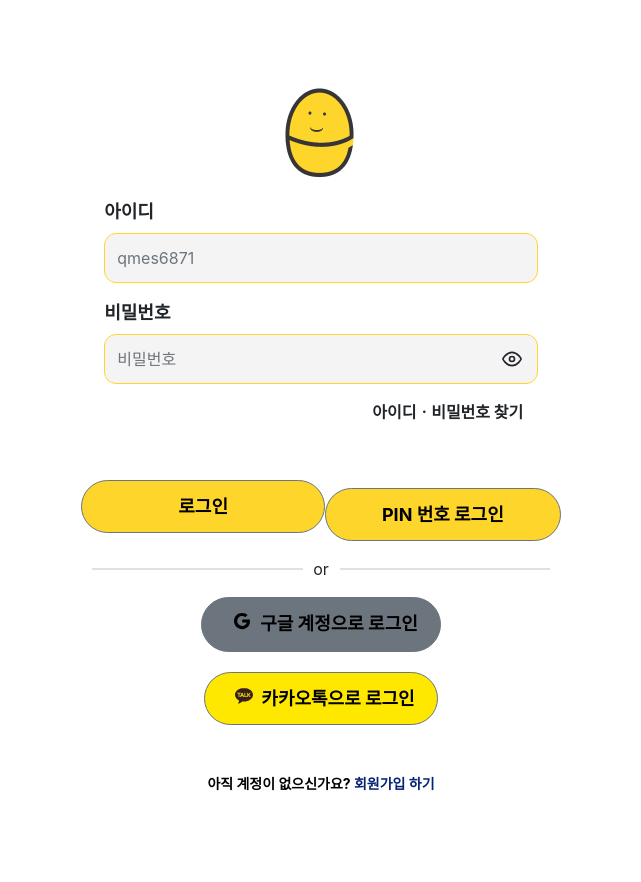
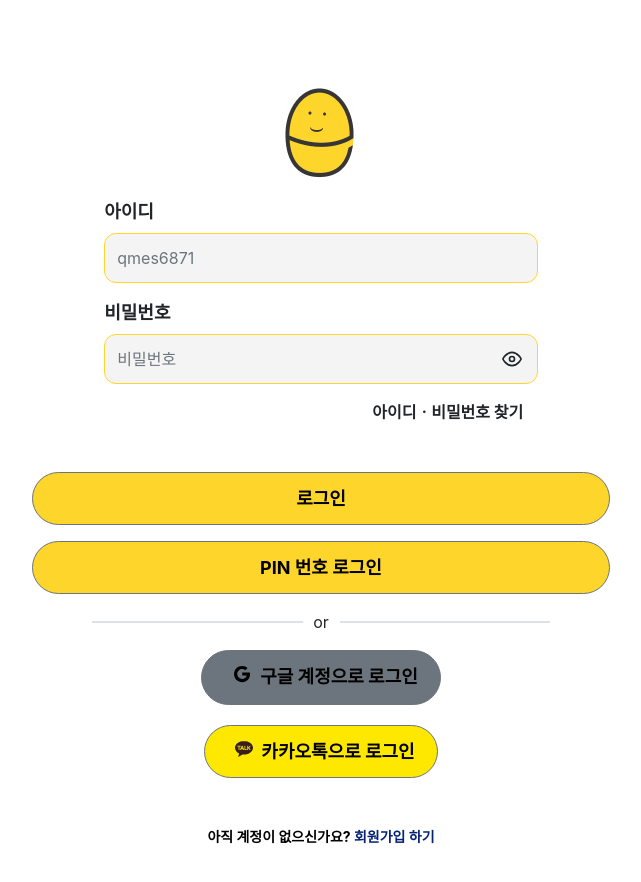
Before and after one commit to ShayanJamil519/Ovipay, a React (Create React App) app: page /login in a window 1280 px wide. Shown: the top 882 px of the page, without its empty margins (319-960 px from the left). Before the commit the page ends 858 px from the top, so only its background shows below. Built offline with nearby package versions, Linux system fonts and the light colour scheme.

Commit message:
small fix

```diff
--- a/src/views/Login.js
+++ b/src/views/Login.js
@@ -131,7 +131,7 @@
                         {error && <Alert color="danger">{error}</Alert>}
 
                         {/* Sign in button */}
-                        <div className="mt-12 text-center">
+                        <div className="mt-12 text-center flex flex-col">
                             <Button
                                 type="submit"
                                 className="bg-[#FED52A] font-bold text-[18px] px-24 py-[12px] rounded-full hover:bg-[#f2ce3e] text-black"
```
